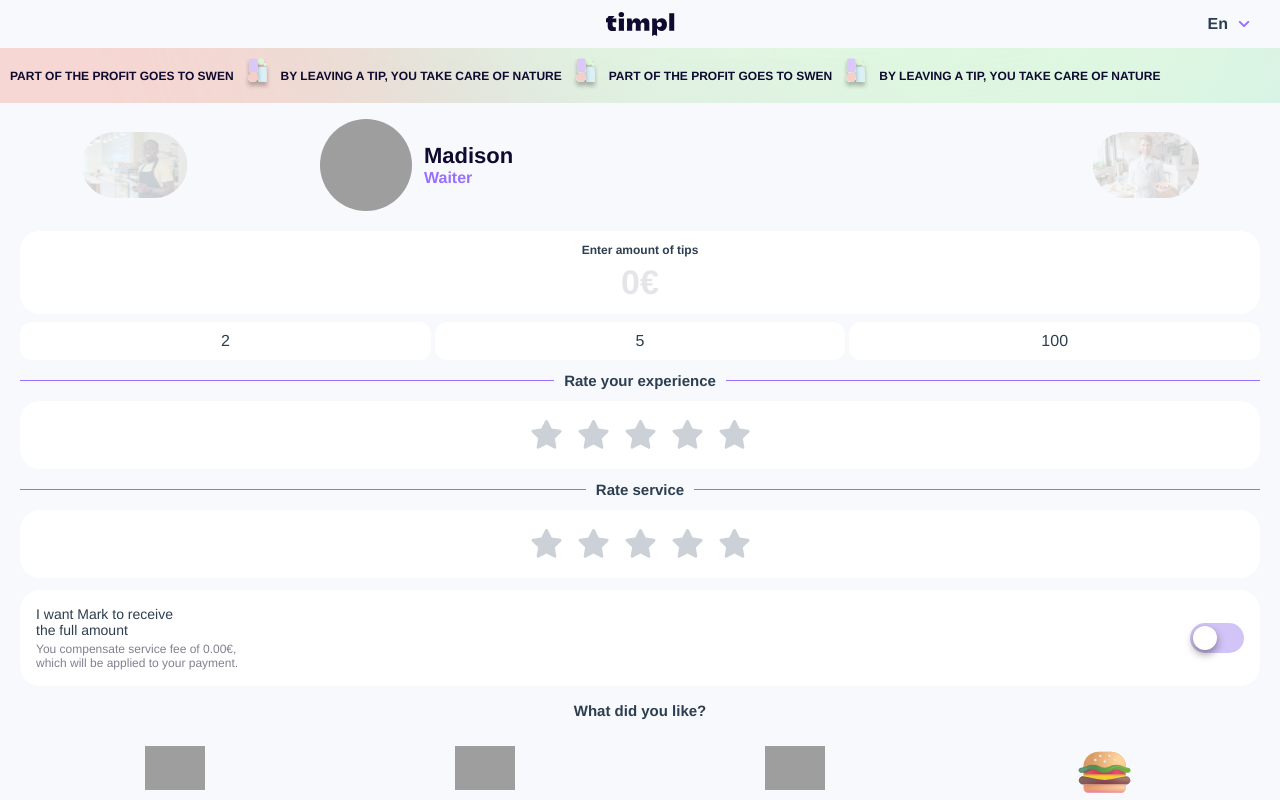
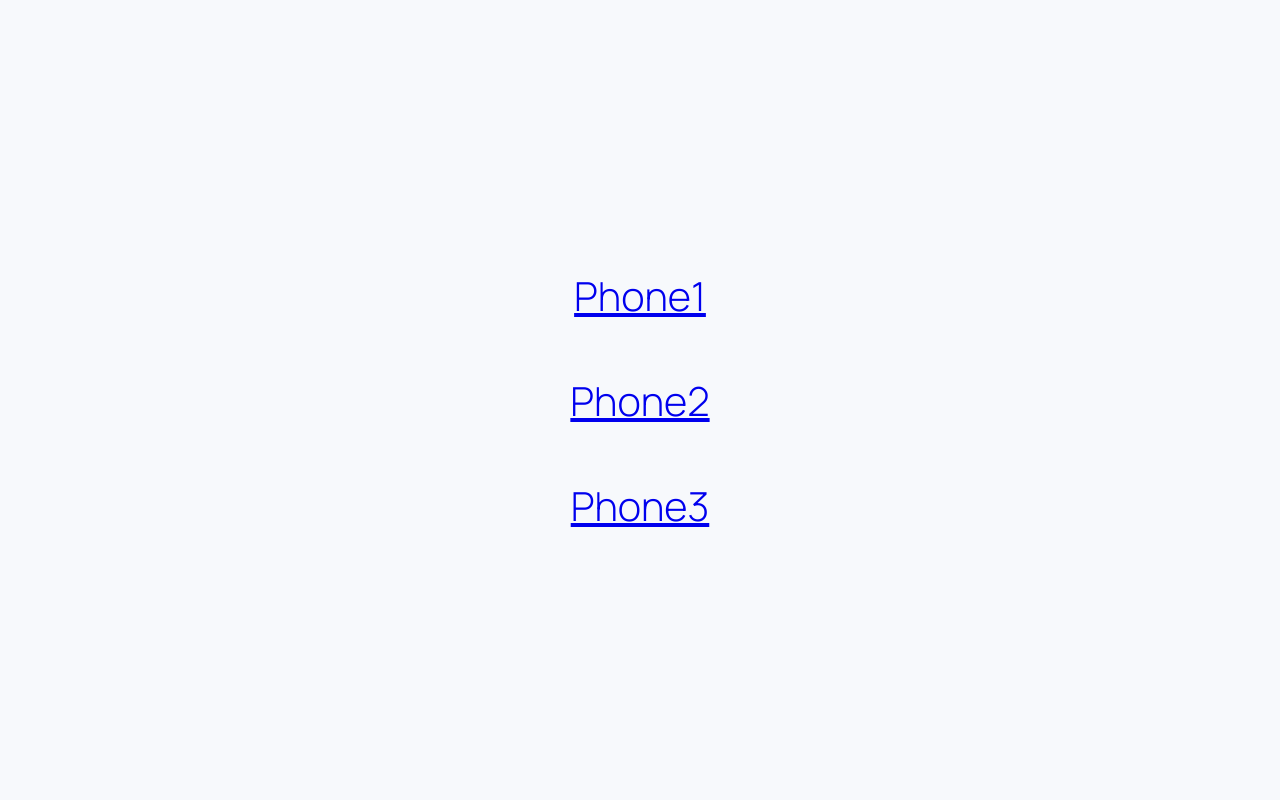
Before and after one commit to Mustafaisaev3/timpl-tz, a Vue app: page / in a window 1280 px wide. Shown: the top 800 px of the page. Built offline with nearby package versions, Linux system fonts and the light colour scheme; grey boxes are pictures that could not be loaded.

Commit message:
Making Phones pages

```diff
--- a/src/App.vue
+++ b/src/App.vue
@@ -3,6 +3,13 @@
 </template>
 
 <style lang="scss">
+@font-face {
+  font-family: 'Manrope';
+  src: url('@/assets/fonts/Manrope-Light.ttf') format('truetype');
+  font-weight: 300;
+  font-style: normal;
+}
+
 * {
   box-sizing: border-box;
   margin: 0;
@@ -10,7 +17,7 @@
 }
 
 #app {
-  font-family: Avenir, Helvetica, Arial, sans-serif;
+  font-family: 'Manrope', Helvetica, Arial, sans-serif;
   -webkit-font-smoothing: antialiased;
   -moz-osx-font-smoothing: grayscale;
   color: #2c3e50;
--- a/src/components/layout/Footer.vue
+++ b/src/components/layout/Footer.vue
@@ -56,6 +56,8 @@ const openModal = () => {
 
     &-total {
       font-size: 15px;
+      color: #000;
+      font-weight: 600;
     }
 
     &-feed {
--- a/src/components/shared/Tips.vue
+++ b/src/components/shared/Tips.vue
@@ -54,7 +54,7 @@ const selectTab = (tab: number) => {
   &__amount {
     font-size: 34px;
     color: #0f0a2f;
-    font-weight: bold;
+    font-weight: 900;
 
     &--transparent {
       opacity: 0.1;
@@ -71,6 +71,7 @@ const selectTab = (tab: number) => {
     flex: 1;
     border-radius: 12px;
     background-color: #fff;
+    font-weight: 600;
     padding: 10px 20px;
     cursor: pointer;
     transition: background-color 0.3s, color 0.3s;
--- a/src/components/shared/Togle.vue
+++ b/src/components/shared/Togle.vue
@@ -31,7 +31,9 @@ import Switch from '@/components/ui/Switch.vue'
   }
 
   &__title {
+    color: #000;
     font-size: 14px;
+    font-weight: 600;
   }
   &__subtitle {
     font-size: 12px;
--- a/src/router/index.ts
+++ b/src/router/index.ts
@@ -1,5 +1,8 @@
 import { createRouter, createWebHistory, RouteRecordRaw } from 'vue-router'
 import HomeView from '../views/HomeView.vue'
+import Phone1View from '../views/Phone1View.vue'
+import Phone2View from '../views/Phone2View.vue'
+import Phone3View from '../views/Phone3View.vue'
 
 const routes: Array<RouteRecordRaw> = [
   {
@@ -8,13 +11,20 @@ const routes: Array<RouteRecordRaw> = [
     component: HomeView
   },
   {
-    path: '/about',
-    name: 'about',
-    // route level code-splitting
-    // this generates a separate chunk (about.[hash].js) for this route
-    // which is lazy-loaded when the route is visited.
-    component: () => import(/* webpackChunkName: "about" */ '../views/AboutView.vue')
-  }
+    path: '/phone1',
+    name: 'phone1',
+    component: Phone1View
+  },
+  {
+    path: '/phone2',
+    name: 'phone2',
+    component: Phone2View
+  },
+  {
+    path: '/phone3',
+    name: 'phone3',
+    component: Phone3View
+  },
 ]
 
 const router = createRouter({
--- a/src/views/AboutView.vue
+++ /dev/null
@@ -1,5 +0,0 @@
-<template>
-  <div class="about">
-    <h1>This is an about page</h1>
-  </div>
-</template>
--- a/src/views/HomeView.vue
+++ b/src/views/HomeView.vue
@@ -1,28 +1,21 @@
 <template>
   <div class="home">
-    <Header />
-    <Marquee :texts="marqueeText" />
-    <UserProfile />
-    <Tips />
-    <Rating :title="'Rate your experience'" />
-    <Rating :title="'Rate service'" />
-    <Togle />
-    <Multitabs />
-    <Feedback />
-    <Footer />
+    <router-link to="/phone1">Phone1</router-link>
+    <router-link to="/phone2">Phone2</router-link>
+    <router-link to="/phone3">Phone3</router-link>
   </div>
 </template>
 
-<script setup lang="ts">
-import Header from '@/components/layout/Header.vue';
-import Marquee from '@/components/shared/Marquee.vue';
-import UserProfile from '@/components/shared/UserProfile.vue';
-import Tips from '@/components/shared/Tips.vue';
-import Rating from '@/components/shared/Rating.vue';
-import Togle from '@/components/shared/Togle.vue';
-import Multitabs from '@/components/shared/Multitabs.vue';
-import Feedback from '@/components/shared/Feedback.vue';
-import Footer from '@/components/layout/Footer.vue';
-
-const marqueeText = ['Part of the profit goes to sWen', 'By leaving a tip, you take care of nature', 'Part of the profit goes to sWen', 'By leaving a tip, you take care of nature']
-</script>
+<style lang="scss" scoped>
+.home {
+  width: 100%;
+  height: 100vh;
+  padding: 30px;
+  display: flex;
+  flex-direction: column;
+  gap: 50px;
+  align-items: center;
+  justify-content: center;
+  font-size: 40px;
+}
+</style>
--- /dev/null
+++ b/src/views/Phone1View.vue
@@ -0,0 +1,25 @@
+<template>
+  <div class="home">
+    <Header />
+    <Marquee :texts="marqueeText" />
+    <UserProfile />
+    <Tips />
+    <Rating :title="'Rate your experience'" />
+    <Togle />
+    <Feedback />
+    <Footer />
+  </div>
+</template>
+
+<script setup lang="ts">
+import Header from '@/components/layout/Header.vue';
+import Marquee from '@/components/shared/Marquee.vue';
+import UserProfile from '@/components/shared/UserProfile.vue';
+import Tips from '@/components/shared/Tips.vue';
+import Rating from '@/components/shared/Rating.vue';
+import Togle from '@/components/shared/Togle.vue';
+import Feedback from '@/components/shared/Feedback.vue';
+import Footer from '@/components/layout/Footer.vue';
+
+const marqueeText = ['Part of the profit goes to sWen', 'By leaving a tip, you take care of nature', 'Part of the profit goes to sWen', 'By leaving a tip, you take care of nature']
+</script>
--- /dev/null
+++ b/src/views/Phone2View.vue
@@ -0,0 +1,27 @@
+<template>
+  <div class="home">
+    <Header />
+    <Marquee :texts="marqueeText" />
+    <UserProfile />
+    <Tips />
+    <Rating :title="'Rate your experience'" />
+    <Togle />
+    <Multitabs />
+    <Feedback />
+    <Footer />
+  </div>
+</template>
+
+<script setup lang="ts">
+import Header from '@/components/layout/Header.vue';
+import Marquee from '@/components/shared/Marquee.vue';
+import UserProfile from '@/components/shared/UserProfile.vue';
+import Tips from '@/components/shared/Tips.vue';
+import Rating from '@/components/shared/Rating.vue';
+import Togle from '@/components/shared/Togle.vue';
+import Multitabs from '@/components/shared/Multitabs.vue';
+import Feedback from '@/components/shared/Feedback.vue';
+import Footer from '@/components/layout/Footer.vue';
+
+const marqueeText = ['Part of the profit goes to sWen', 'By leaving a tip, you take care of nature', 'Part of the profit goes to sWen', 'By leaving a tip, you take care of nature']
+</script>
--- /dev/null
+++ b/src/views/Phone3View.vue
@@ -0,0 +1,28 @@
+<template>
+  <div class="home">
+    <Header />
+    <Marquee :texts="marqueeText" />
+    <UserProfile />
+    <Tips />
+    <Rating :title="'Rate your experience'" />
+    <Rating :title="'Rate service'" />
+    <Togle />
+    <Multitabs />
+    <Feedback />
+    <Footer />
+  </div>
+</template>
+
+<script setup lang="ts">
+import Header from '@/components/layout/Header.vue';
+import Marquee from '@/components/shared/Marquee.vue';
+import UserProfile from '@/components/shared/UserProfile.vue';
+import Tips from '@/components/shared/Tips.vue';
+import Rating from '@/components/shared/Rating.vue';
+import Togle from '@/components/shared/Togle.vue';
+import Multitabs from '@/components/shared/Multitabs.vue';
+import Feedback from '@/components/shared/Feedback.vue';
+import Footer from '@/components/layout/Footer.vue';
+
+const marqueeText = ['Part of the profit goes to sWen', 'By leaving a tip, you take care of nature', 'Part of the profit goes to sWen', 'By leaving a tip, you take care of nature']
+</script>
```
Also changed, not shown: src/assets/fonts/Manrope-Light.ttf (added).
